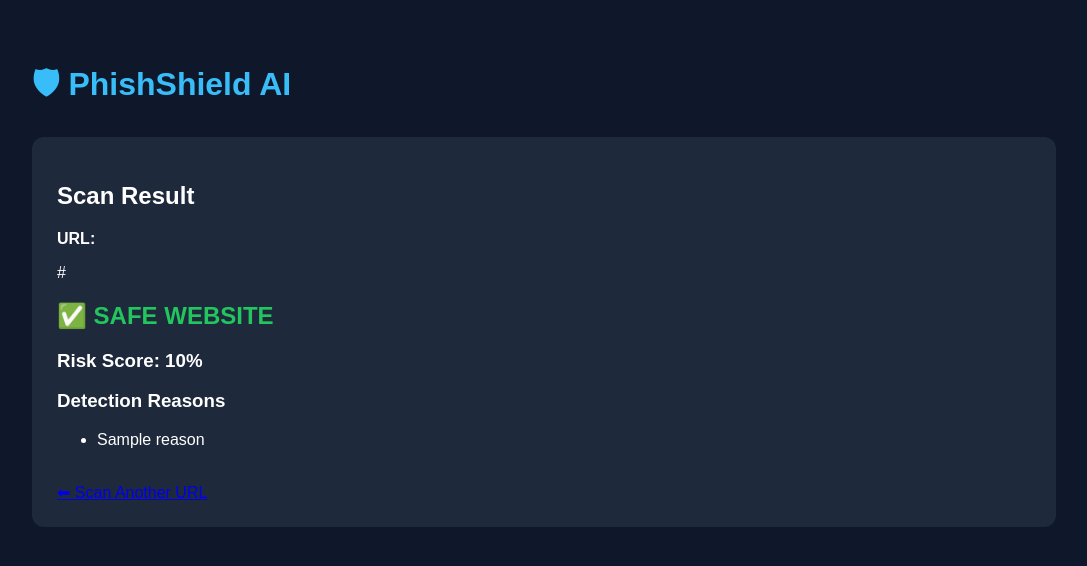
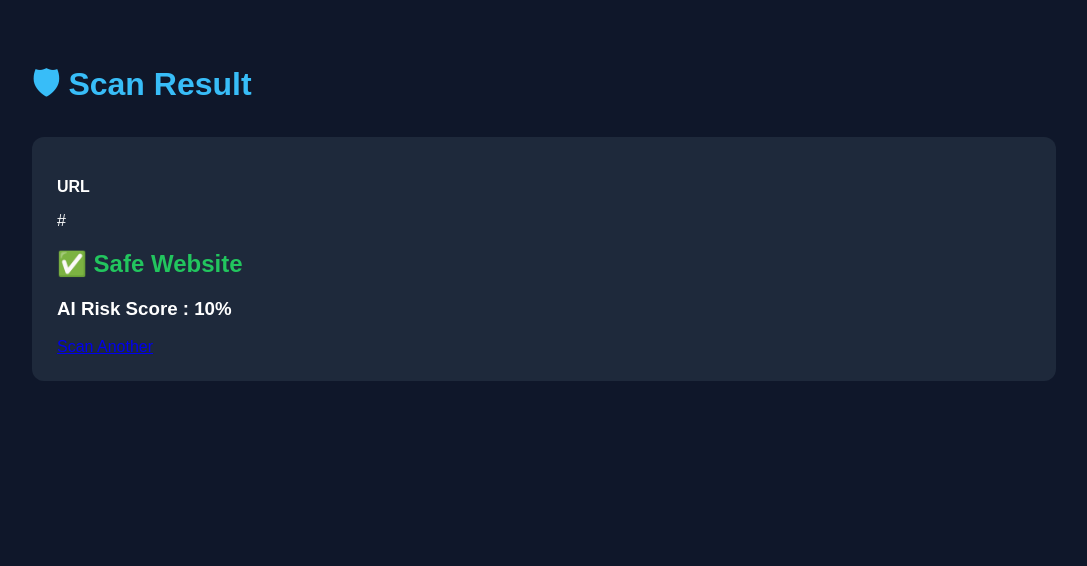
Before and after one commit to Shivani-j-git/PhishShield-AI, a Flask app: template templates/result.html in a window 1280 px wide. Shown: the top 566 px of the page, without its empty margins (96-1183 px from the left). Run offline with Flask 3, Linux system fonts and the light colour scheme; the template is opened without the code that fills it: most values are stand-ins (such as "Sample title", 1, 10 or a date in 2020).

Commit message:
Refactor result.html for improved clarity
Updated the title and headings for clarity, and removed unnecessary elements from the result display.

```diff
--- a/templates/result.html
+++ b/templates/result.html
@@ -1,41 +1,31 @@
 <!DOCTYPE html>
 <html>
 <head>
-    <title>PhishShield AI - Result</title>
+    <title>Result</title>
     <link rel="stylesheet" href="/static/style.css">
 </head>
 <body>
 
 <div class="container">
 
-    <h1>🛡 PhishShield AI</h1>
+<h1>🛡 Scan Result</h1>
 
-    <div class="card">
+<div class="card">
 
-        <h2>Scan Result</h2>
+<p><b>URL</b></p>
+<p>{{url}}</p>
 
-        <p><strong>URL:</strong></p>
-        <p>{{ url }}</p>
+{% if result=="Phishing" %}
+<h2 class="danger">⚠ Phishing Website</h2>
+{% else %}
+<h2 class="safe">✅ Safe Website</h2>
+{% endif %}
 
-        {% if result == "Phishing" %}
-            <h2 class="danger">⚠️ PHISHING WEBSITE</h2>
-        {% else %}
-            <h2 class="safe">✅ SAFE WEBSITE</h2>
-        {% endif %}
+<h3>AI Risk Score : {{score}}%</h3>
 
-        <h3>Risk Score: {{ score }}%</h3>
+<a href="/">Scan Another</a>
 
-        <h3>Detection Reasons</h3>
-        <ul>
-            {% for r in reasons %}
-                <li>{{ r }}</li>
-            {% endfor %}
-        </ul>
-
-        <br>
-        <a href="/">⬅ Scan Another URL</a>
-
-    </div>
+</div>
 
 </div>
 
```
